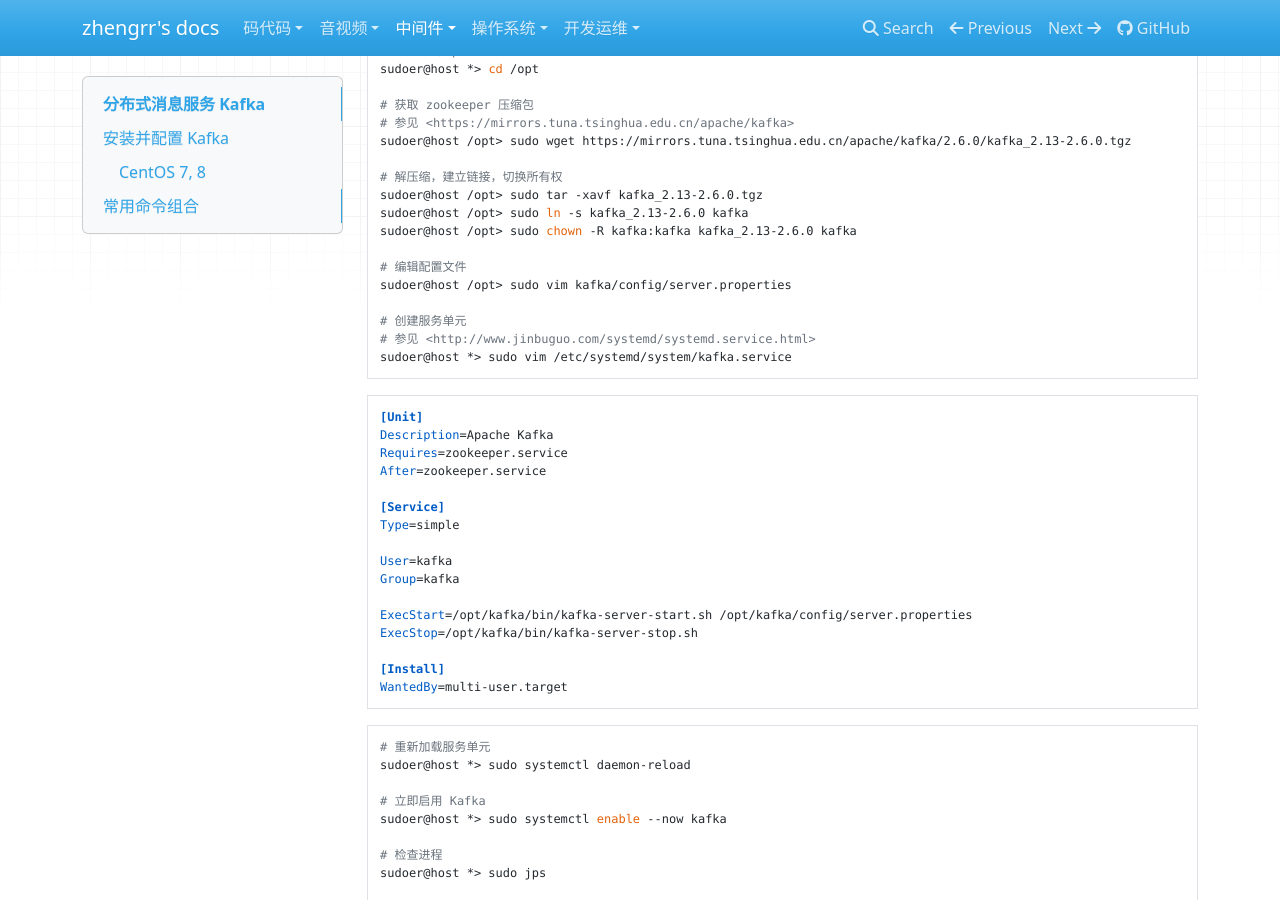
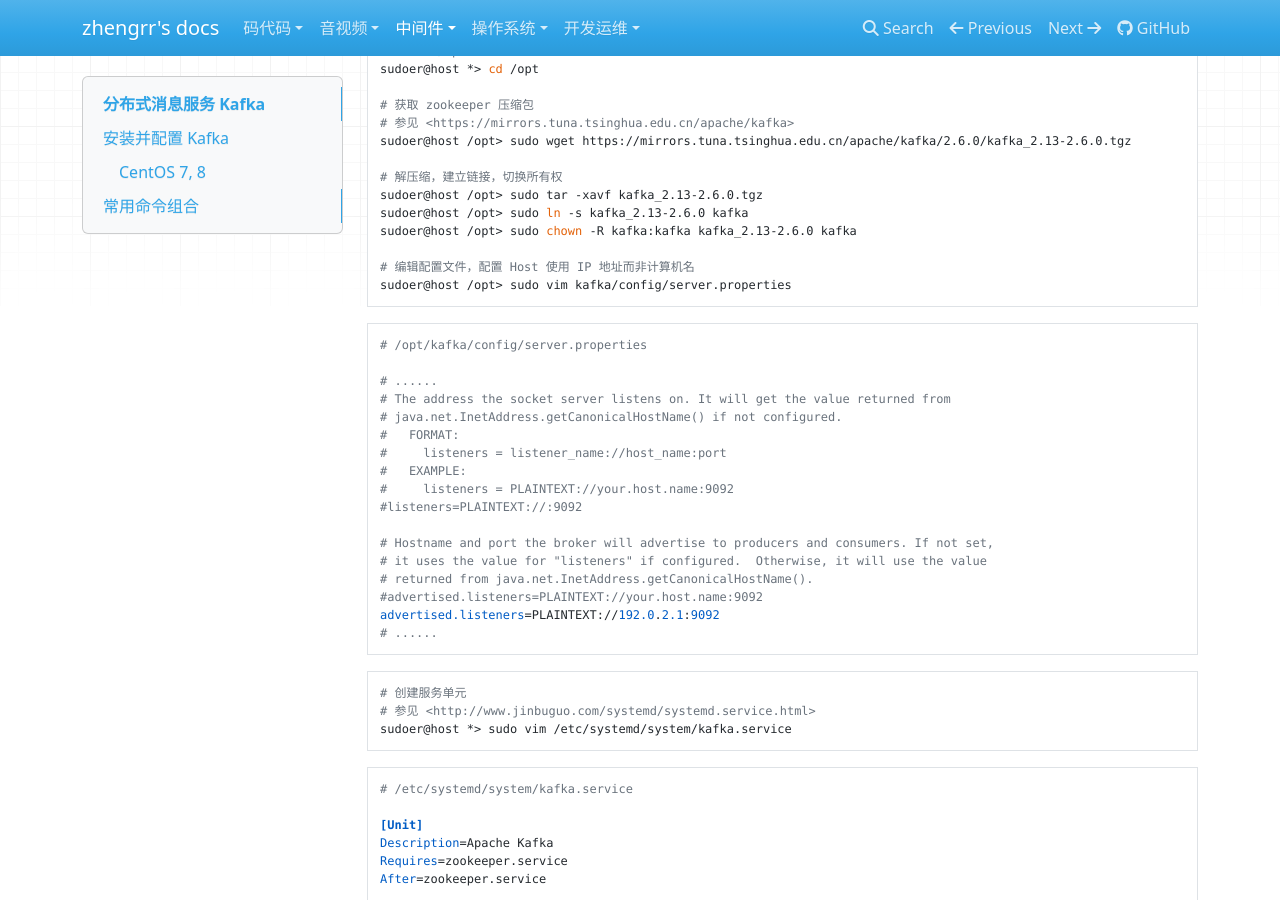
Before and after one commit to afoolsbag/afoolsbag.github.io, an MkDocs documentation site: the page built from docs/MW/Kafka.md, in a window 1280 px wide and 900 px high, scrolled down 530 px. Built offline with MkDocs 1.6.1, drawn with Linux system fonts in a browser that asks for light colours; nearby versions of some CDN libraries; a script that is not in the unit is left out.

Commit message:
docs(Kafka): 添加对 advertised.listeners 的配置

````diff
--- a/docs/MW/Kafka.md
+++ b/docs/MW/Kafka.md
@@ -34,15 +34,39 @@ sudoer@host /opt> sudo tar -xavf kafka_2.13-2.6.0.tgz
 sudoer@host /opt> sudo ln -s kafka_2.13-2.6.0 kafka
 sudoer@host /opt> sudo chown -R kafka:kafka kafka_2.13-2.6.0 kafka
 
-# 编辑配置文件
+# 编辑配置文件，配置 Host 使用 IP 地址而非计算机名
 sudoer@host /opt> sudo vim kafka/config/server.properties
+```
 
+```toml
+# /opt/kafka/config/server.properties
+
+# ......
+# The address the socket server listens on. It will get the value returned from
+# java.net.InetAddress.getCanonicalHostName() if not configured.
+#   FORMAT:
+#     listeners = listener_name://host_name:port
+#   EXAMPLE:
+#     listeners = PLAINTEXT://your.host.name:9092
+#listeners=PLAINTEXT://:9092
+
+# Hostname and port the broker will advertise to producers and consumers. If not set,
+# it uses the value for "listeners" if configured.  Otherwise, it will use the value
+# returned from java.net.InetAddress.getCanonicalHostName().
+#advertised.listeners=PLAINTEXT://your.host.name:9092
+advertised.listeners=PLAINTEXT://192.0.2.1:9092
+# ......
+```
+
+```sh
 # 创建服务单元
 # 参见 <http://www.jinbuguo.com/systemd/systemd.service.html>
 sudoer@host *> sudo vim /etc/systemd/system/kafka.service
 ```
 
-```
+```toml
+# /etc/systemd/system/kafka.service
+
 [Unit]
 Description=Apache Kafka
 Requires=zookeeper.service
````
